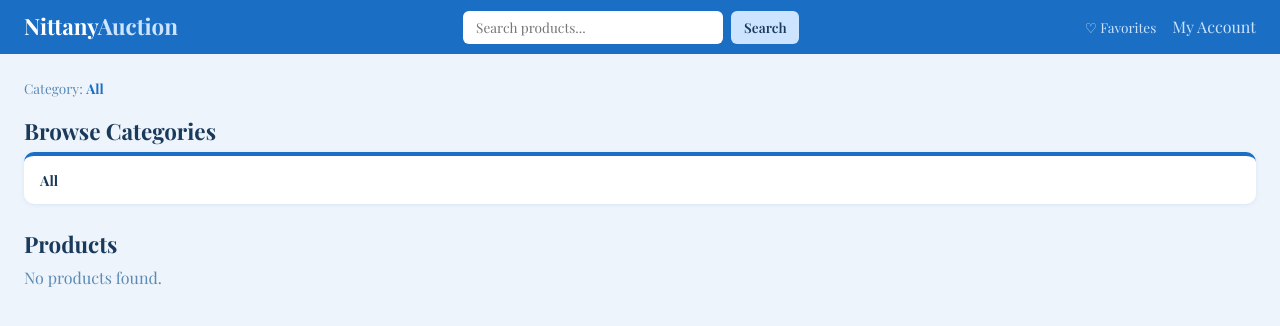
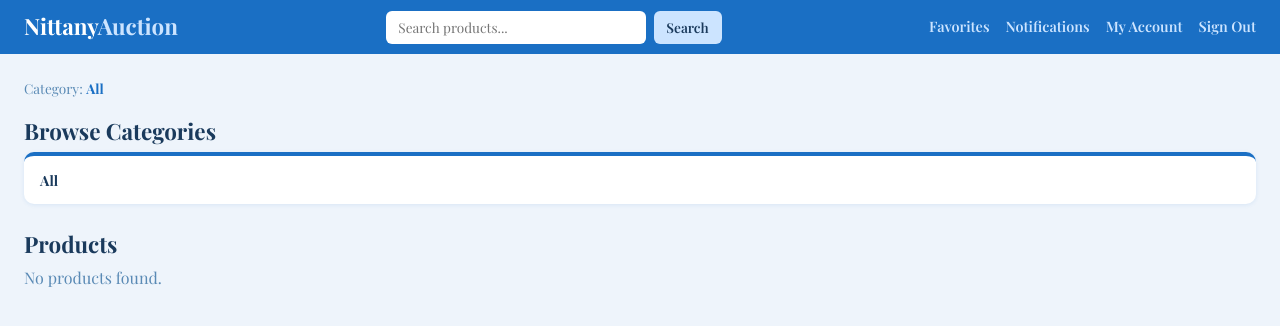
Before and after one commit to varshag425/CMSPSC-431W, a Flask app: page /product_listings.html in a window 1280 px wide. Shown: the top 326 px of the page. Run offline with Flask 3, Linux system fonts and the light colour scheme; data that the repository does not hold is empty; parts of the project's set-up code (start-up, migrations or seed data) failed here and were passed over.

Commit message:
Add notification timestamps and seller balance updates
Record created_at for Notifications and enhance payment handling; update seller balance and send seller notification on payment. Also update notification messages to prompt winner payment. Make multiple UI improvements: add a reusable nav-links section and navigation links (Favorites, Notifications, My Account, Sign Out) across bidder, product_detail, product_listings, and seller templates; fix notifications page back link to use my_account route; switch product listing images to use final_image_url when available; minor HTML/CSS/formatting fixes. SQL inserts for Notifications now include datetime('now') and payment flows update Sellers.balance.

```diff
--- a/app.py
+++ b/app.py
@@ -2465,11 +2465,11 @@ def product_detail(Listing_ID):
                             )
 
                             cursor.execute("""
-                                INSERT INTO Notifications (user_email, listing_id, message)
-                                VALUES (?, ?, ?)
-                            """, (highest_bidder, Listing_ID,
-                                  f"Congratulations! You won the auction for '{auction_title}' "
-                                  f"with a bid of ${highest_bid:.2f}."))
+                                           INSERT INTO Notifications (user_email, listing_ID, message, created_at)
+                                           VALUES (?, ?, ?, datetime('now'))
+                                           """, (highest_bidder, Listing_ID,
+                                                 f"Congratulations! You won the auction for '{auction_title}' "
+                                                 f"with a bid of ${highest_bid:.2f}. Please complete payment."))
 
                             cursor.execute("""
                                 SELECT DISTINCT bidder_email FROM Bids
@@ -2477,11 +2477,11 @@ def product_detail(Listing_ID):
                             """, (Listing_ID, highest_bidder))
                             for loser in cursor.fetchall():
                                 cursor.execute("""
-                                    INSERT INTO Notifications (user_email, listing_id, message)
-                                    VALUES (?, ?, ?)
-                                """, (loser['bidder_email'], Listing_ID,
-                                      f"The auction for '{auction_title}' has ended. "
-                                      f"Unfortunately, you did not win."))
+                                               INSERT INTO Notifications (user_email, listing_ID, message, created_at)
+                                               VALUES (?, ?, ?, datetime('now'))
+                                               """, (loser['bidder_email'], Listing_ID,
+                                                     f"The auction for '{auction_title}' has ended. "
+                                                     f"Unfortunately, you did not win."))
 
                             conn.commit()
                             cursor.execute("SELECT * FROM Auction_Listings WHERE listing_ID = ?", (Listing_ID,))
@@ -2505,11 +2505,11 @@ def product_detail(Listing_ID):
 
                             for bidder in cursor.fetchall():
                                 cursor.execute("""
-                                    INSERT INTO Notifications (user_email, listing_id, message)
-                                    VALUES (?, ?, ?)
-                                """, (bidder['bidder_email'], Listing_ID,
-                                      f"The auction for '{auction_title}' has closed. "
-                                      f"The reserve price was not met, so no sale occurred."))
+                                               INSERT INTO Notifications (user_email, listing_ID, message, created_at)
+                                               VALUES (?, ?, ?, datetime('now'))
+                                               """, (bidder['bidder_email'], Listing_ID,
+                                                     f"The auction for '{auction_title}' has closed. "
+                                                     f"The reserve price was not met, so no sale occurred."))
                             conn.commit()
 
     product_images = {
@@ -2723,6 +2723,20 @@ def payment_page(Listing_ID):
                 (Listing_ID,)
             )
 
+            cursor.execute(
+                "UPDATE Sellers SET balance = balance + ? WHERE email = ?",
+                (payment_amount, listing['seller_email'])
+            )
+            cursor.execute("""
+                           INSERT INTO Notifications (user_email, listing_ID, message, created_at)
+                           VALUES (?, ?, ?, datetime('now'))
+                           """, (
+                               listing['seller_email'],
+                               Listing_ID,
+                               f"Payment completed for '{listing['auction_title']}'. "
+                               f"${payment_amount:.2f} has been added to your seller balance."
+                           ))
+
             conn.commit()
             conn.close()
             return redirect(url_for('seller_rating', Listing_ID=Listing_ID))
@@ -2762,6 +2776,20 @@ def payment_page(Listing_ID):
                 "UPDATE Auction_Listings SET status = 2 WHERE listing_ID = ?",
                 (Listing_ID,)
             )
+
+            cursor.execute(
+                "UPDATE Sellers SET balance = balance + ? WHERE email = ?",
+                (payment_amount, listing['seller_email'])
+            )
+            cursor.execute("""
+                           INSERT INTO Notifications (user_email, listing_ID, message, created_at)
+                           VALUES (?, ?, ?, datetime('now'))
+                           """, (
+                               listing['seller_email'],
+                               Listing_ID,
+                               f"Payment completed for '{listing['auction_title']}'. "
+                               f"${payment_amount:.2f} has been added to your seller balance."
+                           ))
 
             conn.commit()
             conn.close()
--- a/templates/notifications.html
+++ b/templates/notifications.html
@@ -112,7 +112,7 @@
 <div class="container py-5">
     <div class="content-card">
 
-        <a href="/bidder.html" class="btn-blue mb-3">← Back to Dashboard</a>
+        <a href="{{ url_for('my_account') }}" class="btn-blue mb-3">← Back to Dashboard</a>
 
         <h1>Your Notifications</h1>
 
--- a/templates/product_listings.html
+++ b/templates/product_listings.html
@@ -17,8 +17,22 @@
         }
         .top-nav .brand { color: #fff; font-size: 1.4rem; font-weight: 700; text-decoration: none; }
         .top-nav .brand span { color: #cce4ff; }
-        .top-nav a.nav-link-right { color: #cce4ff; font-size: .85rem; text-decoration: none; }
-        .top-nav a.nav-link-right:hover { color: #fff; }
+        .nav-links {
+            display: flex;
+            gap: 1rem;
+            align-items: center;
+        }
+
+        .nav-links a {
+            color: #cce4ff;
+            font-size: .9rem;
+            text-decoration: none;
+            font-weight: 600;
+        }
+
+        .nav-links a:hover {
+            color: #ffffff;
+        }
 
         .page-title { font-size: 1.4rem; font-weight: 700; color: #1a3a5c; margin-bottom: .25rem; }
         .category-label { font-size: .85rem; color: #5a8ab5; margin-bottom: 1rem; }
@@ -99,9 +113,11 @@
         </button>
     </form>
 
-    <div class="d-flex gap-3 align-items-center">
-        <a href="/favorites.html" class="nav-link-right">♡ Favorites</a>
-        <a href="{{ url_for('my_account') }}" style="color:#cce4ff; text-decoration:none;">My Account</a>
+    <div class="nav-links">
+        <a href="/favorites.html">Favorites</a>
+        <a href="/notifications.html">Notifications</a>
+        <a href="{{ url_for('my_account') }}">My Account</a>
+        <a href="/">Sign Out</a>
     </div>
 </div>
 
@@ -112,8 +128,10 @@
         Category: <strong>{{ category_selected }}</strong>
         {% if search_query %}
             — Results for: <strong>"{{ search_query }}"</strong>
-            <a href="{{ url_for('product_listings', category_name=category_selected) }}">
-               style="font-size:.8rem; color:#1a6fc4; margin-left:.5rem;">✕ Clear search</a>
+            <a href="{{ url_for('product_listings', category_name=category_selected) }}"
+               style="font-size:.8rem; color:#1a6fc4; margin-left:.5rem;">
+               ✕ Clear search
+            </a>
         {% endif %}
     </div>
 
@@ -153,8 +171,8 @@
         <div class="col">
             <div class="product-card">
                 <a href="/listing/{{ product['listing_ID'] }}">
-                    {% if product['product_name'] in product_images %}
-                    <img src="{{ product_images[product['product_name']] }}"
+                    {% if product['final_image_url'] %}
+                    <img src="{{ product['final_image_url'] }}"
                          alt="{{ product['product_name'] }}" class="product-img">
                     {% else %}
                     <div class="product-img-placeholder">No Image</div>
```
Also changed, not shown: templates/bidder.html (+23 -1 lines), templates/product_detail.html (+23 -4 lines), templates/seller.html (+22 -1 lines).
